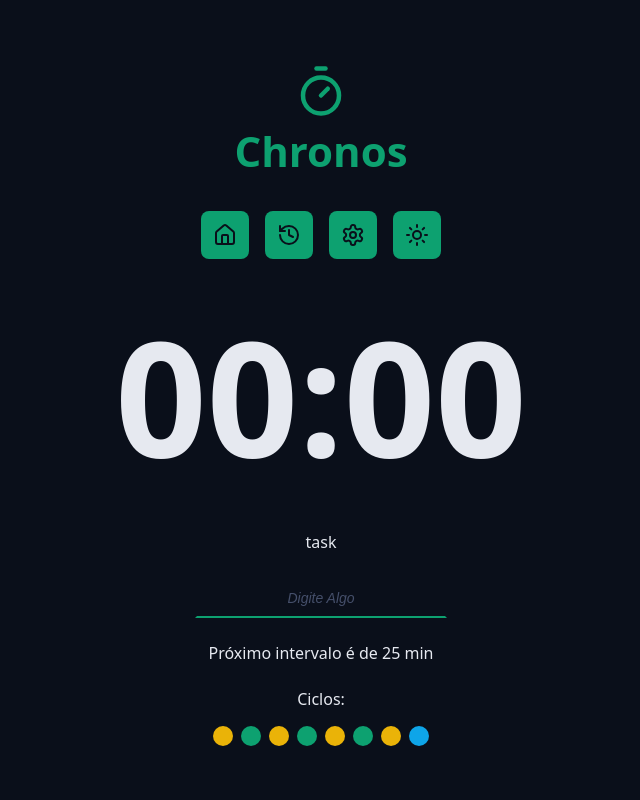
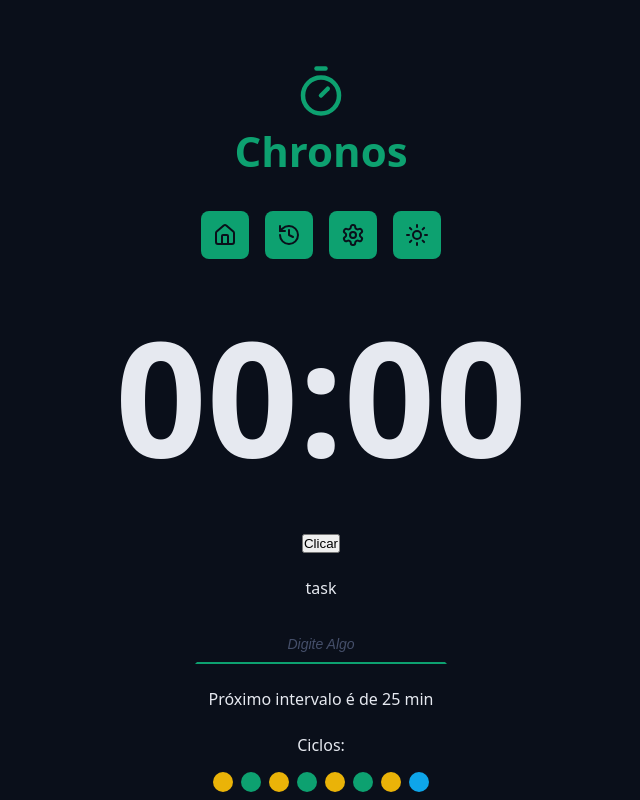
Before and after one commit to ErosAlmeida/ReactVite, a React (Vite) app: page / in a window 1280 px wide. Shown: the top 800 px of the page, without its empty margins (319-959 px from the left). Built offline with nearby package versions, Linux system fonts and the light colour scheme.

Commit message:
handleClick

```diff
--- a/src/components/MainForm/index.tsx
+++ b/src/components/MainForm/index.tsx
@@ -4,15 +4,32 @@ import { DefaultButton } from "../DefaultButton";
 import { DefaultInput } from "../DefaultInput";
 import { HomeProps } from "../../pages/Home";
 
-export function MainForm({ state }: HomeProps) {
+export function MainForm({ state, setState }: HomeProps) {
+  function handleClick() {
+    setState((prevState) => {
+      return {
+        ...prevState,
+        config: {
+          ...prevState.config,
+          workTime: 34,
+        },
+        formattedSecondsRemaining: "23:34",
+      };
+    });
+  }
+
   return (
     <form className="form" action="">
+      <div>
+        <button type="button" onClick={handleClick}>
+          Clicar
+        </button>
+      </div>
       <div className="formRow">
         <DefaultInput
           labelText="task"
           id="meuInput"
           type="text"
-          title="NICEEE"
           placeholder="Digite Algo"
         />
       </div>
```
